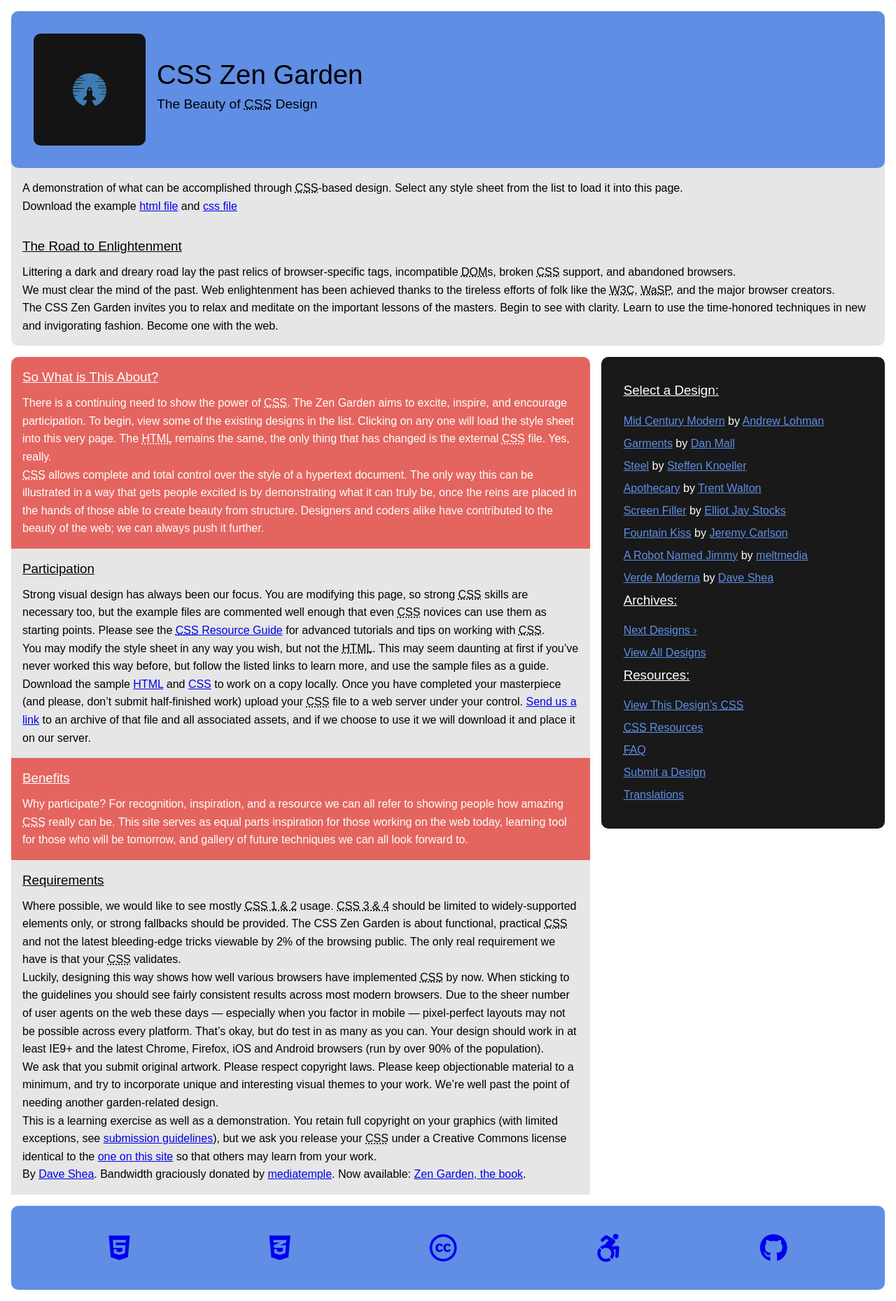
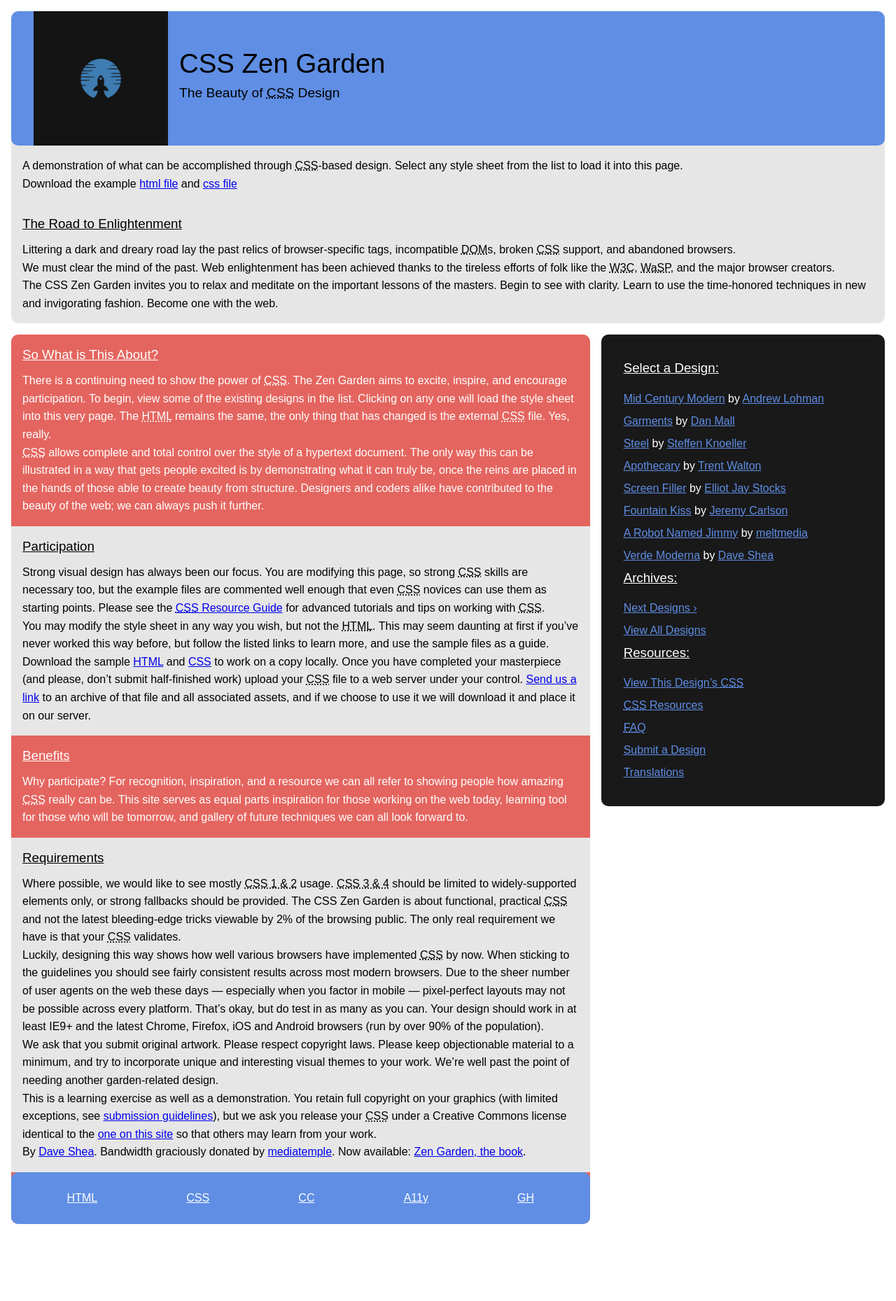
Before and after one commit to blakepow/css-zen-garden, a plain HTML site: page index.html in a window 1280 px wide. Shown: the whole page at 70% size. After the commit the page ends 1765 px from the top, so only its background shows below. Drawn offline with Linux system fonts and the light colour scheme; a web font is replaced by a local one.

Commit message:
reverted html back to default

```diff
--- a/index.html
+++ b/index.html
@@ -5,15 +5,12 @@
 	<title>CSS Zen Garden: The Beauty of CSS Design</title>
 
 	<link rel="stylesheet" media="screen" href="style.css">
-	<link rel="icon" href="./assets/icon-1-lrg.png">
 	<link rel="alternate" type="application/rss+xml" title="RSS" href="http://www.csszengarden.com/zengarden.xml">
 
 	<meta name="viewport" content="width=device-width, initial-scale=1.0">
 	<meta name="author" content="Dave Shea">
 	<meta name="description" content="A demonstration of what can be accomplished visually through CSS-based design.">
 	<meta name="robots" content="all">
-
-	<script src="https://kit.fontawesome.com/ac4282a71c.js" crossorigin="anonymous"></script>
 
 
 	<!--[if lt IE 9]>
@@ -56,11 +53,8 @@
 
 	<section class="intro" id="zen-intro">
 		<header role="banner">
-			<img src="./assets/dark-logo.png" alt="">
-			<article>
-				<h1>CSS Zen Garden</h1>
-				<h2>The Beauty of <abbr title="Cascading Style Sheets">CSS</abbr> Design</h2>
-			</article>
+			<h1>CSS Zen Garden</h1>
+			<h2>The Beauty of <abbr title="Cascading Style Sheets">CSS</abbr> Design</h2>
 		</header>
 
 		<div class="summary" id="zen-summary" role="article">
@@ -104,6 +98,13 @@
 			<p role="contentinfo">By <a href="http://www.mezzoblue.com/">Dave Shea</a>. Bandwidth graciously donated by <a href="http://www.mediatemple.net/">mediatemple</a>. Now available: <a href="http://www.amazon.com/exec/obidos/ASIN/0321303474/mezzoblue-20/">Zen Garden, the book</a>.</p>
 		</div>
 
+		<footer>
+			<a href="http://validator.w3.org/check/referer" title="Check the validity of this site&#8217;s HTML" class="zen-validate-html">HTML</a>
+			<a href="http://jigsaw.w3.org/css-validator/check/referer" title="Check the validity of this site&#8217;s CSS" class="zen-validate-css">CSS</a>
+			<a href="http://creativecommons.org/licenses/by-nc-sa/3.0/" title="View the Creative Commons license of this site: Attribution-NonCommercial-ShareAlike." class="zen-license">CC</a>
+			<a href="http://mezzoblue.com/zengarden/faq/#aaa" title="Read about the accessibility of this site" class="zen-accessibility">A11y</a>
+			<a href="https://github.com/mezzoblue/csszengarden.com" title="Fork this site on Github" class="zen-github">GH</a>
+		</footer>
 
 	</div>
 
@@ -181,15 +182,7 @@
 	</aside>
 
 
-	<footer>
-		<a href="http://validator.w3.org/check/referer" target='_blank' title="Check the validity of this site&#8217;s HTML" class="zen-validate-html"><i class="fa-brands fa-html5"></i></a>
-		<a href="http://jigsaw.w3.org/css-validator/check/referer" target='_blank' title="Check the validity of this site&#8217;s CSS" class="zen-validate-css"><i class="fa-brands fa-css3-alt"></i></a>
-		<a href="http://creativecommons.org/licenses/by-nc-sa/3.0/" target='_blank' title="View the Creative Commons license of this site: Attribution-NonCommercial-ShareAlike." class="zen-license"><i class="fa-brands fa-creative-commons"></i></a>
-		<a href="http://mezzoblue.com/zengarden/faq/#aaa" target='_blank' title="Read about the accessibility of this site" class="zen-accessibility"><i class="fa-brands fa-accessible-icon"></i></a>
-		<a href="https://github.com/mezzoblue/csszengarden.com" target='_blank' title="Fork this site on Github" class="zen-github"><i class="fa-brands fa-github"></i></a>
-	</footer>
 </div>
-
 
 <!--
 
--- a/style.scss
+++ b/style.scss
@@ -79,22 +79,22 @@ body {
 header {
     display: flex;
     gap: 1em;
-
-    article {
-        display: flex;
-        flex-direction: column;
-        justify-content: center;
-        gap: 1em;
-    }
+    display: flex;
+    flex-direction: column;
+    justify-content: center;
 
     h1, h2 {
         text-decoration: none;
+        margin-left: 13rem;
     }
 
-    img {
-        max-width: 10rem;
-        border-radius: 10px;
-    }
+    background-image: url('./assets/dark-logo.png');
+    background-position: 2rem;
+    background-repeat: no-repeat;
+    background-size: contain;
+
+    height: 8rem;
+
 }
 
 header, footer {
@@ -156,5 +156,18 @@ footer {
     justify-content: space-around;
     padding: 1em;
 
-    font-size: 2.5em;
+
+
+    a {
+        color: $page-color;
+        background-color: $accent-1;
+        padding: .5em;
+        border-radius: 5px;
+
+        transition: 250ms background-color ease-in-out;
+
+        &:hover {
+            background-color: $accent-2;
+        }
+    }
 }
```
Also changed, not shown: assets/github-brands.svg (added), style.css, 1 other file.
